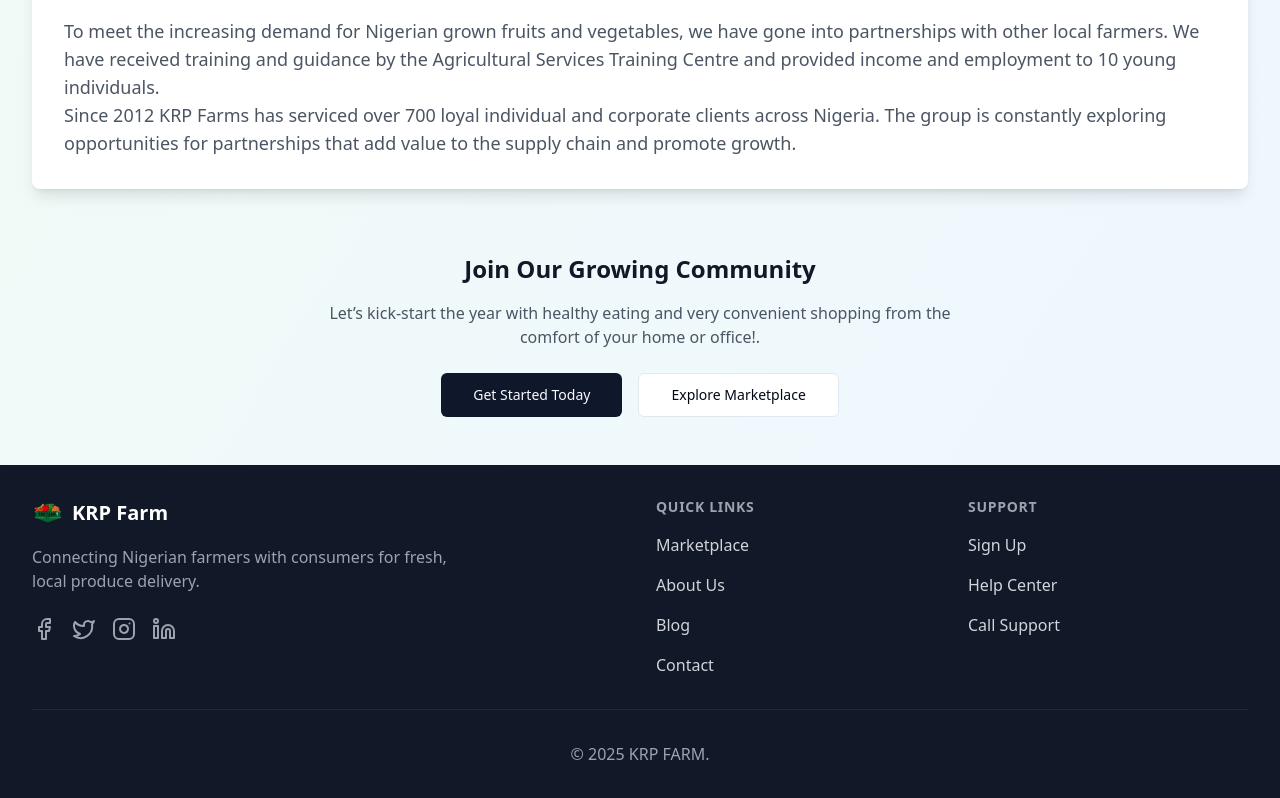
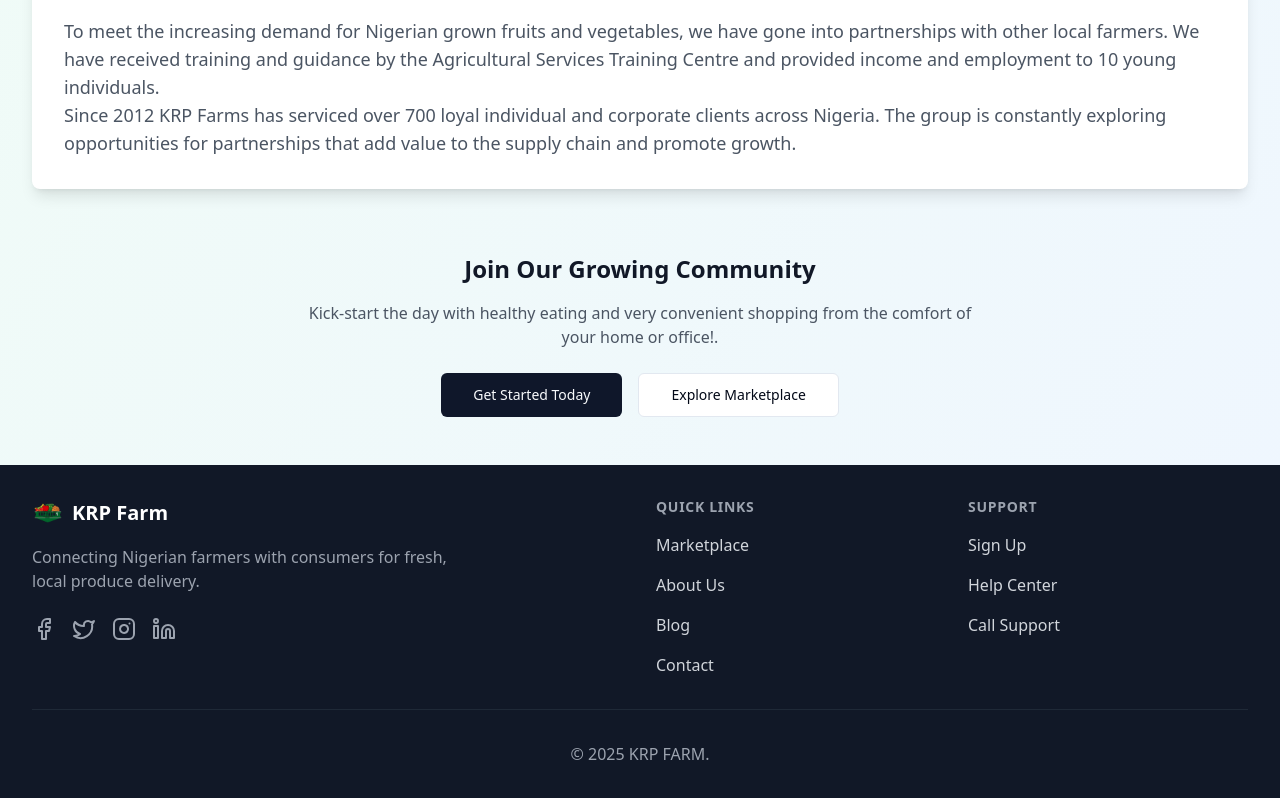
Before and after one commit to IGSolution/Farm-store, a React (Vite) app: page /about in a window 1280 px wide. Shown: the part 1223-2021 px from the top of the page. Built offline with nearby package versions, Linux system fonts and the light colour scheme; no server answers.

Commit message:
about us updaed

```diff
--- a/src/pages/About.tsx
+++ b/src/pages/About.tsx
@@ -182,7 +182,7 @@ const About = () => {
             Join Our Growing Community
           </h3>
           <p className="text-gray-600 mb-6 max-w-2xl mx-auto">
-            Let’s kick-start the year with healthy eating and very convenient
+            Kick-start the day with healthy eating and very convenient
             shopping from the comfort of your home or office!.
           </p>
           <div className="flex flex-col sm:flex-row gap-4 justify-center">
```
